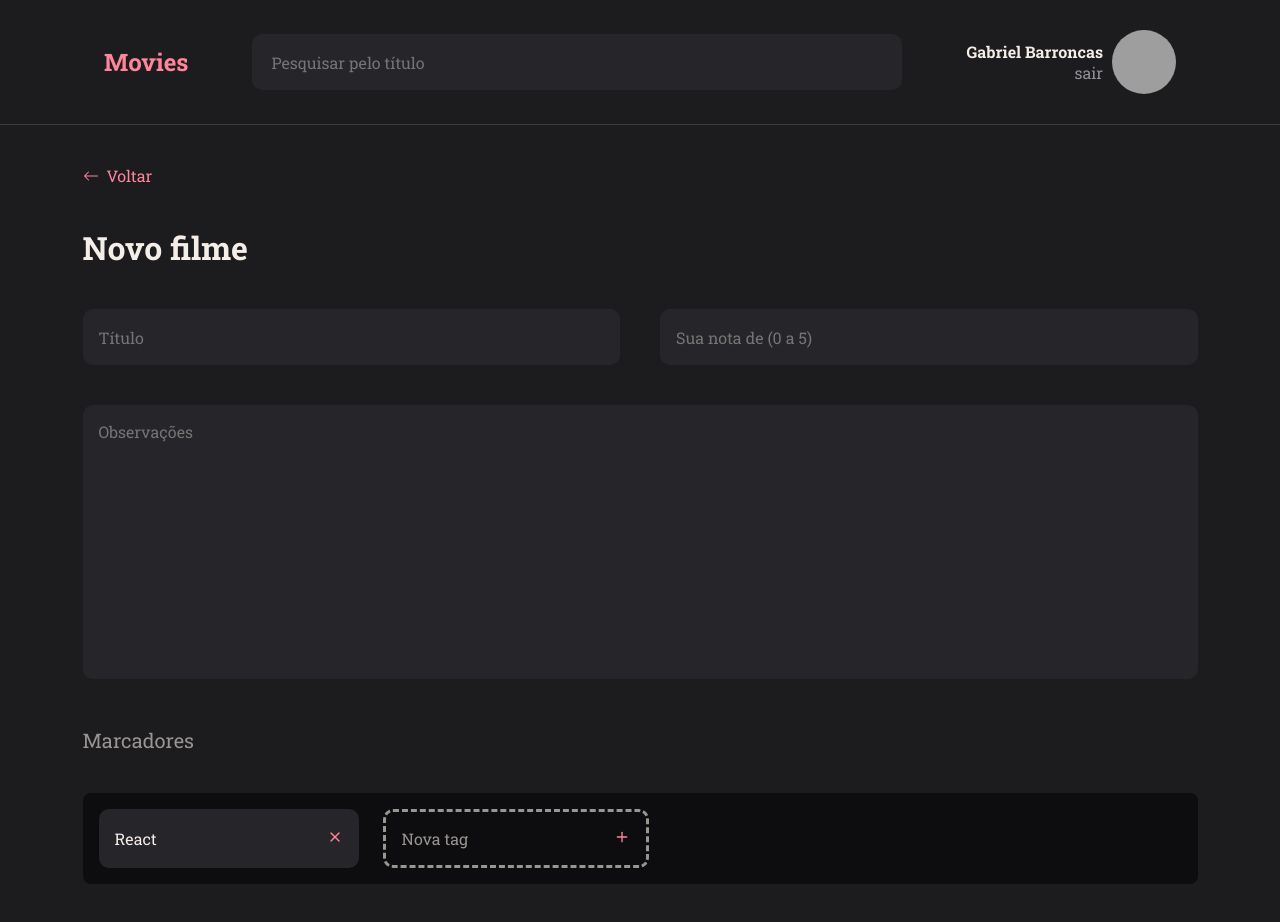
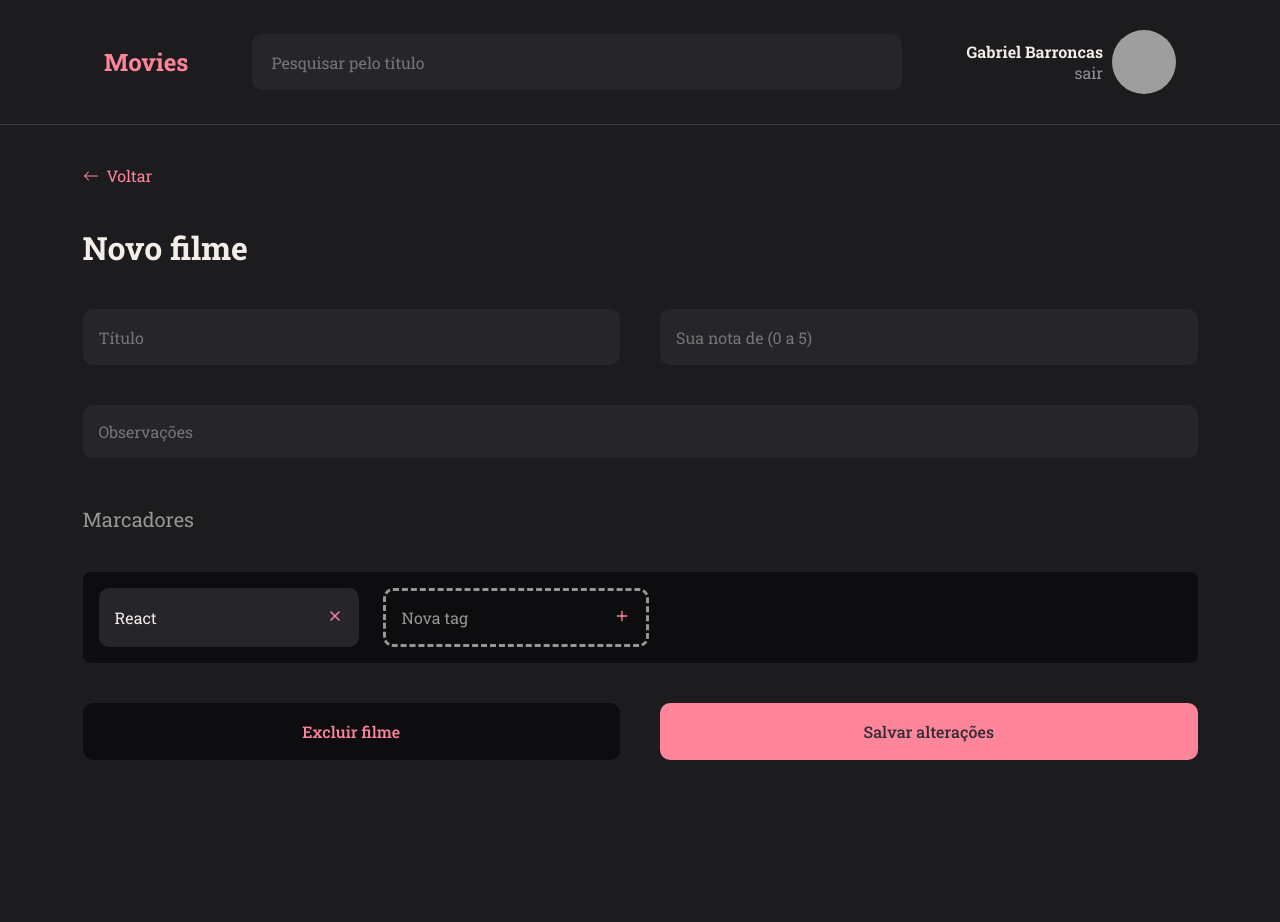
Before and after one commit to Barroncas1/Movies, a React (Vite) app: page / in a window 1280 px wide. After the commit the page ends 800 px from the top, so only its background shows below. Built offline with nearby package versions, Linux system fonts and the light colour scheme; grey boxes are pictures that could not be loaded.

Commit message:
finish the home page

```diff
--- a/src/pages/NewMovie/index.jsx
+++ b/src/pages/NewMovie/index.jsx
@@ -5,6 +5,7 @@ import { Input } from "../../components/Input";
 import { Textarea } from "../../components/Textarea";
 import { Tags } from '../../components/Tags'
 import { NoteItem } from "../../components/NoteItem";
+import { Button } from "../../components/Button"
 
 export function NewMovie(){
     return(
@@ -23,6 +24,10 @@ export function NewMovie(){
                     <NoteItem value="React" />
                     <NoteItem isNew placeholder="Nova tag" />
                 </div>
+                <div className="buttons">
+                    <Button title="Excluir filme" disabled/>
+                    <Button title="Salvar alterações" />
+                </div>
             </main>
         </Container>
     )
--- a/src/pages/NewMovie/styles.js
+++ b/src/pages/NewMovie/styles.js
@@ -1,9 +1,19 @@
 import styled from 'styled-components'
 
 export const Container = styled.div`
+    width: 100%;
+    height: 100vh;
 
-    main {
-        max-width: 1115px;
+    display: grid;
+
+    grid-template-areas:
+    "header"
+    "content";
+
+    > main {
+        grid-area: content;
+        width: 1115px;
+        overflow-y: auto;
         margin: 40px auto;
 
         display: flex;
@@ -28,5 +38,10 @@ export const Container = styled.div`
             border-radius: 8px;
             background-color: ${({theme}) => theme.COLORS.BG_900};
         }
+
+        .buttons{
+            display: flex;
+            gap: 40px;
+        }
     }
 `
```
